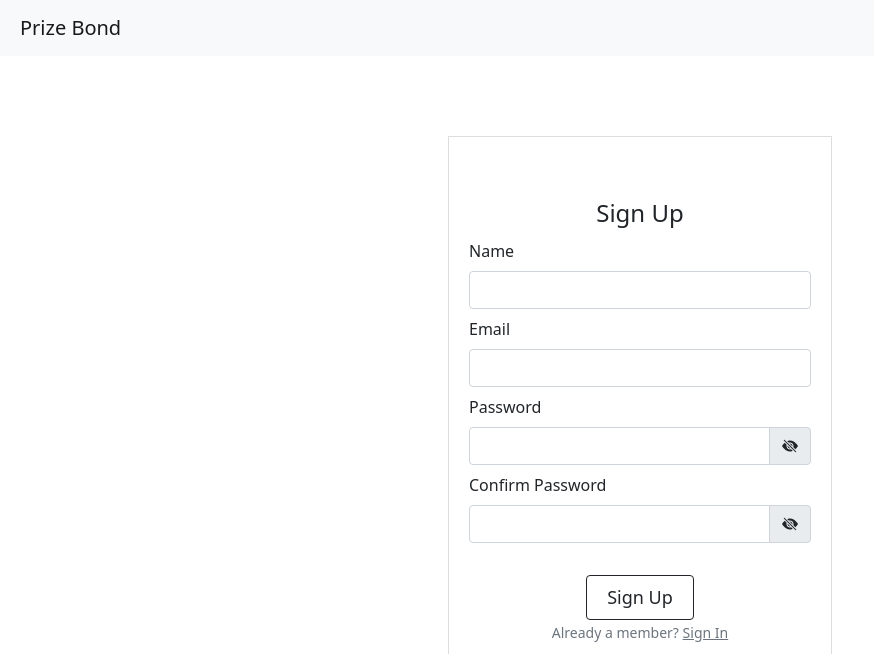
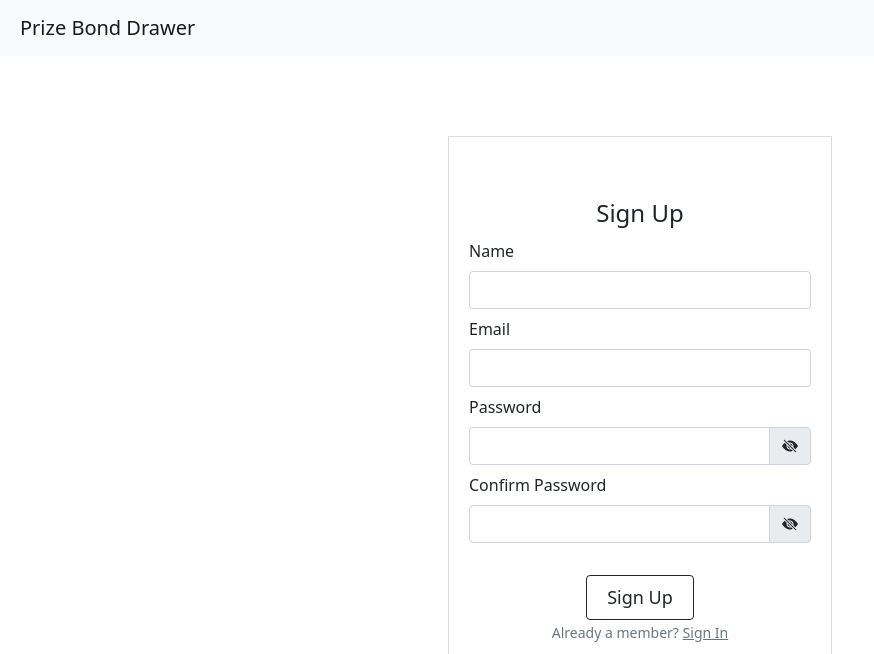
Before and after one commit to zain2323/prizebond-draw, a Flask app: page /signUp in a window 1280 px wide. Shown: the top 654 px of the page, without its empty margins (0-874 px from the left). Run offline with Flask 2, Linux system fonts and the light colour scheme; some libraries are stand-ins or nearby versions.

Commit message:
Fixed a typo

```diff
--- a/PrizeBondApp/templates/layout.html
+++ b/PrizeBondApp/templates/layout.html
@@ -19,7 +19,7 @@
   <!-- Navbar -->
     <nav class="navbar navbar-expand-lg navbar-light bg-light">
       <a style="margin-left: 20px;" class="navbar-brand" href="{{url_for('main.home')}}">
-        Prize Bond
+        Prize Bond Drawer
       </a>
       <button class="navbar-toggler" type="button" data-bs-toggle="collapse" data-bs-target="">
         <span class="navbar-toggler-icon"></span>
```
Also changed, not shown: README.md.
